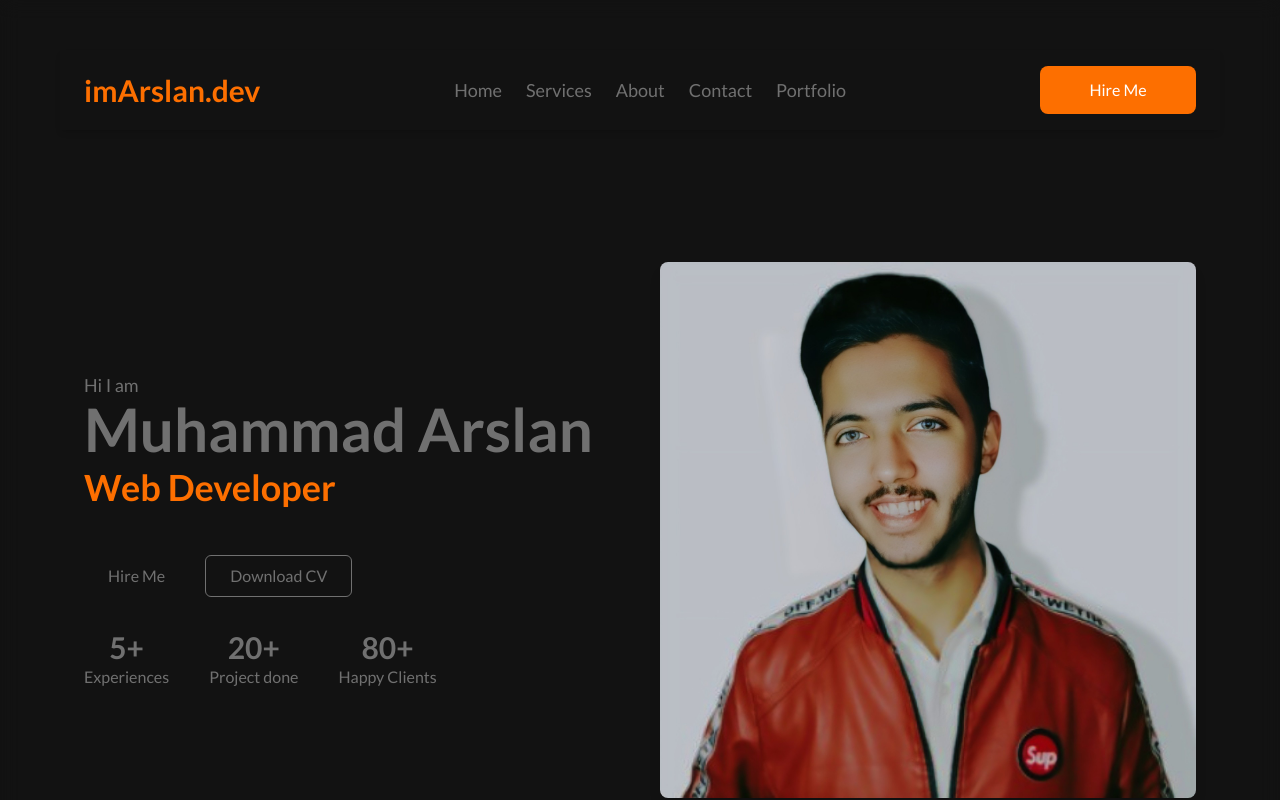
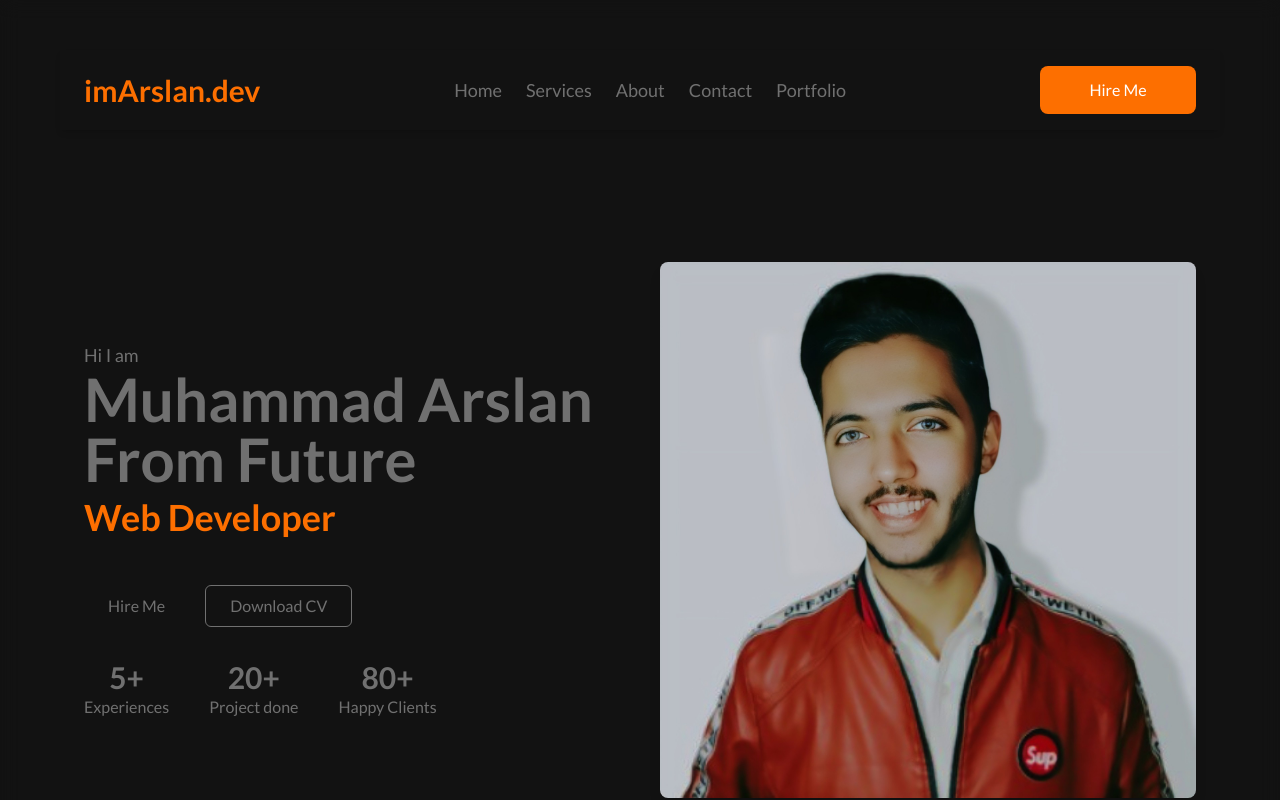
Before and after one commit to imArslanJavaScriptor/imArslan.dev, a React (Vite) app: page / in a window 1280 px wide. Shown: the top 800 px of the page. Built offline with nearby package versions, Linux system fonts and the light colour scheme.

Commit message:
testing-fun

```diff
--- a/src/components/HeroSection.jsx
+++ b/src/components/HeroSection.jsx
@@ -39,7 +39,7 @@ const HeroSection = () => {
             animate={{ opacity: 1, y: 0 }}
             transition={{ duration: 1, delay: 0.5 }}
           >
-            Muhammad Arslan
+            Muhammad Arslan From Future
           </motion.h1>
           <motion.h2
             className="text-3xl md:text-4xl font-semibold mt-2 text-foundationOrange"
```
